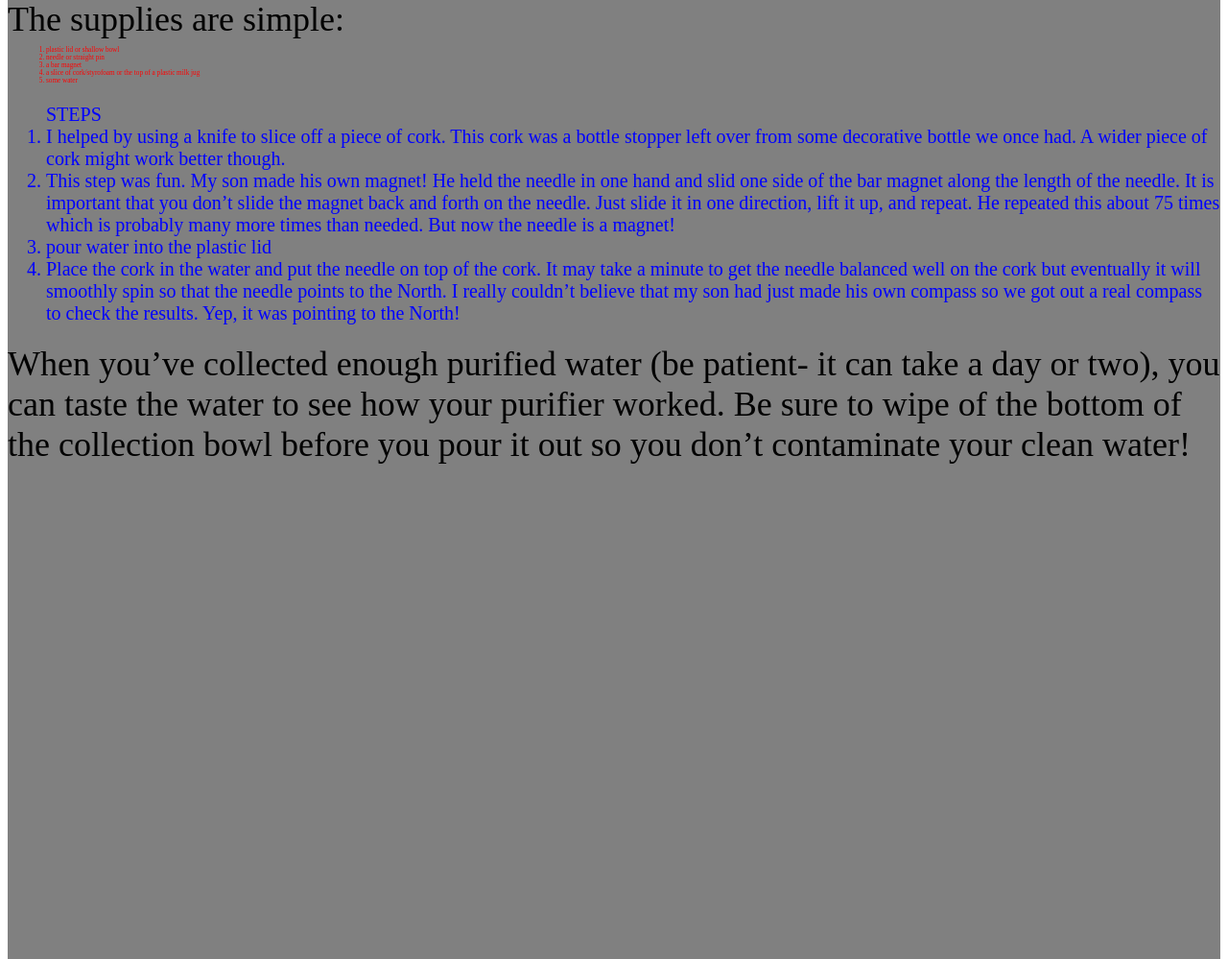
After one commit to Chrixs/zombie_survival_guide, a PHP site: page /solarWaterPurifier.html in a window 1280 px wide. The commit adds this page. Shown: the part 409-1408 px from the top of the page at 96% size. Run offline with PHP 8.4, Linux system fonts and the light colour scheme.

Commit message:
further styling

```diff
--- /dev/null
+++ b/solarWaterPurifier.html
@@ -0,0 +1,49 @@
+<!doctype>
+<html>
+<head>
+  <title>Solar Water Purifier</title>
+  <link rel="stylesheet" href="style.css">
+</head>
+<body>
+  <div class='parallax'></div>
+    <div style="height:1000px;background-color:grey;font-size:36px">
+<div>The supplies are simple:
+<ol id="suppliesForWaterPurifier">
+  <li>
+plastic lid or shallow bowl
+</li>
+<li>
+needle or straight pin
+</li>
+<li>
+a bar magnet
+</li>
+<li>
+a slice of cork/styrofoam or the top of a plastic milk jug
+</li>
+<li>
+some water
+</li>
+</ol>
+</div>
+<ol id='stepsForWaterPurifier'>
+STEPS <li>
+I helped by using a knife to slice off a piece of cork.   This cork was a bottle stopper left over from some decorative bottle we once had.   A wider piece of cork might work better though.
+</li>
+
+<li>
+
+This step was fun.   My son made his own magnet!   He held the needle in one hand and slid one side of the bar magnet along the length of the needle.   It is important that you don’t slide the magnet back and forth on the needle.   Just slide it in one direction, lift it up, and repeat.   He repeated this about 75 times which is probably many more times than needed.   But now the needle is a magnet!
+</li>
+<li>
+ pour water into the plastic lid
+</li>
+<li>
+Place the cork in the water and put the needle on top of the cork.   It may take a minute to get the needle balanced well on the cork but eventually it will smoothly spin so that the needle points to the North.   I really couldn’t believe that my son had just made his own compass so we got out a real compass to check the results.   Yep, it was pointing to the North!
+</li>
+</ol>
+When you’ve collected enough purified water (be patient- it can take a day or two), you can taste the water to see how your purifier worked.
+Be sure to wipe of the bottom of the collection bowl before you pour it out so you don’t contaminate your clean water!
+
+</body>
+</html>
--- a/style.css
+++ b/style.css
@@ -15,3 +15,18 @@ body, html {
     background-repeat: no-repeat;
     background-size: cover;
 }
+#suppliesForWaterPurifier {
+  color: red;
+  font-size: 20%;
+
+    }
+#begginersGuide{
+
+  background-color: grey;
+  font-size: 36px;
+  padding-top: 10px;
+}
+#stepsForWaterPurifier {
+  color: blue;
+  font-size: 20;
+}
```
Also changed, not shown: beginnersGuide.html (+33 -0 lines), foodPrep.html (added, +19 -0 lines), howToBecomeAHunter.html (added, +27 -0 lines).
